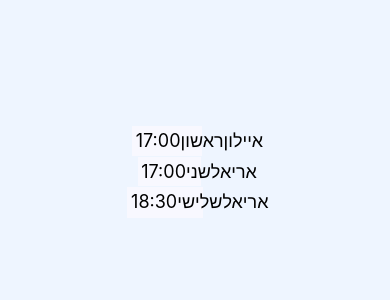
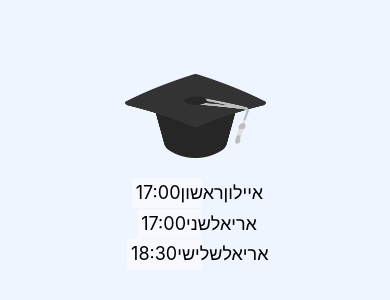
Before and after one commit to NivOzer/English-Tutoring-app, a React Native app: screen / in a window 390 px wide. Shown: the part 250-550 px from the top of the page. Built offline with nearby package versions, Linux system fonts and the light colour scheme.

Commit message:
Added Logo

```diff
--- a/App.js
+++ b/App.js
@@ -1,9 +1,11 @@
 import { StatusBar } from "expo-status-bar";
 import { Button, StyleSheet, Text, View, Image } from "react-native";
 import Lesson from "./components/Lesson";
+import logo from "./Logo.png";
 export default function App() {
   return (
     <View style={styles.container}>
+      <Image style={styles.logo} source={logo} resizeMode="contain" />
       <StatusBar style="auto" />
       <Lesson
         name="איילון"
@@ -37,4 +39,9 @@ const styles = StyleSheet.create({
     alignItems: "center",
     justifyContent: "center",
   },
+  logo: {
+    width: "75%",
+    height: "10%",
+    marginBottom: "5%",
+  },
 });
```
Also changed, not shown: Logo.png (added), Logo.svg (deleted).
